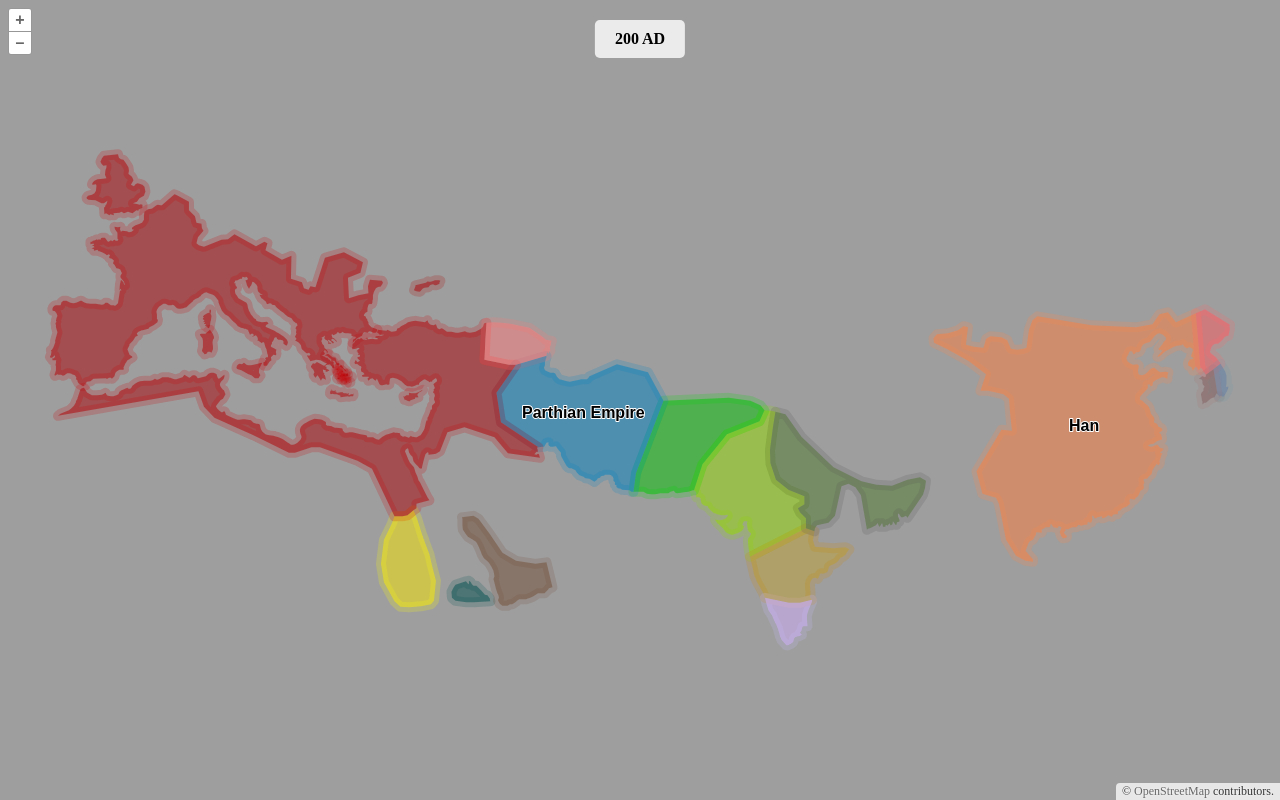
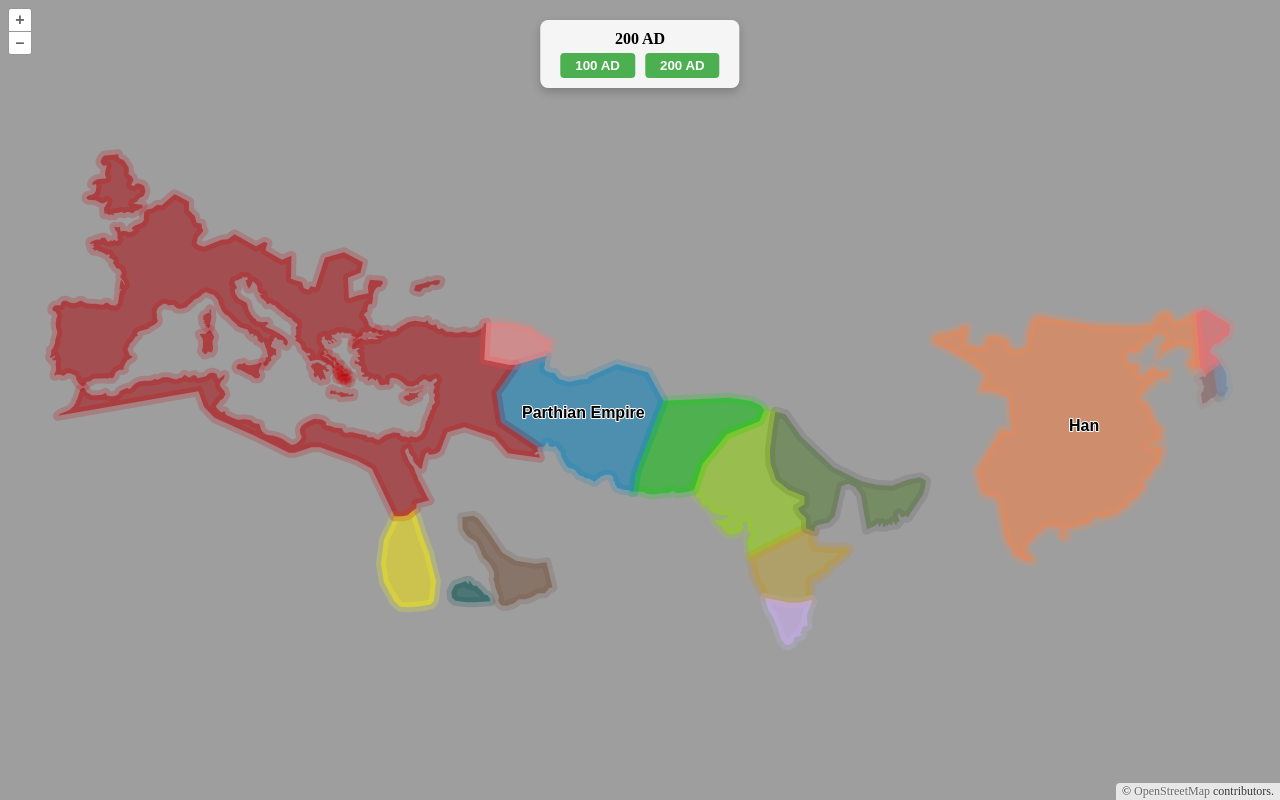
Before and after one commit to JaC1227/historical-interactive-map, a website built with Vite: page index.html in a window 1280 px wide. Built offline with nearby package versions, Linux system fonts and the light colour scheme.

Commit message:
Buttons fix (hopefully)

```diff
--- a/index.html
+++ b/index.html
@@ -7,11 +7,13 @@
     <link rel="stylesheet" href="style.css" />
   </head>
   <body>
-    <div class="year-buttons">
-      <button onclick="loadMapData('100ad.geojson', '100 AD')">100 AD</button>
-      <button onclick="loadMapData('200ad.geojson', '200 AD')">200 AD</button>
+    <div class="map-label">
+      <div id="map-label">200 AD</div>
+      <div class="year-buttons">
+        <button onclick="loadMapData('100ad.geojson', '100 AD')">100 AD</button>
+        <button onclick="loadMapData('200ad.geojson', '200 AD')">200 AD</button>
+      </div>
     </div>
-    <div class="map-label" id="map-label"></div>
     <div id="map" class="map"></div>
     <script type="module" src="main.js"></script>
   </body>
--- a/style.css
+++ b/style.css
@@ -17,10 +17,37 @@ html, body {
   top: 20px;
   left: 50%;
   transform: translateX(-50%);
-  background-color: rgba(255, 255, 255, 0.8);
+  background-color: rgba(255, 255, 255, 0.9);
   padding: 10px 20px;
-  border-radius: 5px;
+  border-radius: 8px;
+  box-shadow: 0 4px 10px rgba(0, 0, 0, 0.2);
   font-size: 16px;
   font-weight: bold;
   z-index: 1000;
+  text-align: center;
 }
+
+.year-buttons {
+  margin-top: 5px;
+  display: flex;
+  gap: 10px;
+}
+
+.year-buttons button {
+  background-color: #4CAF50;
+  color: white;
+  border: none;
+  border-radius: 4px;
+  padding: 5px 15px;
+  cursor: pointer;
+  font-weight: bold;
+  transition: background-color 0.3s ease;
+}
+
+.year-buttons button:hover {
+  background-color: #45a049;
+}
+
+.year-buttons button:active {
+  background-color: #3e8e41;
+}
```
